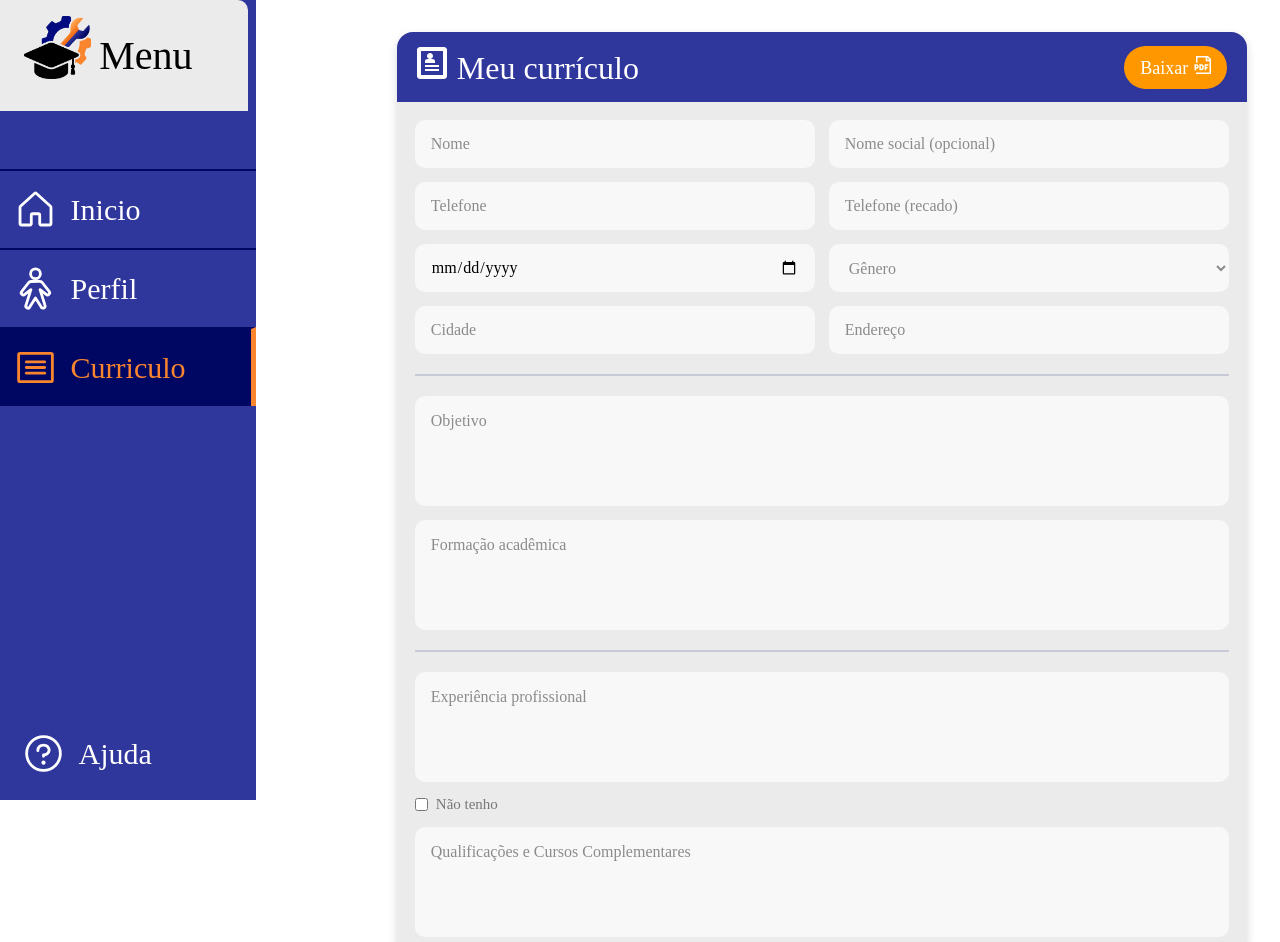
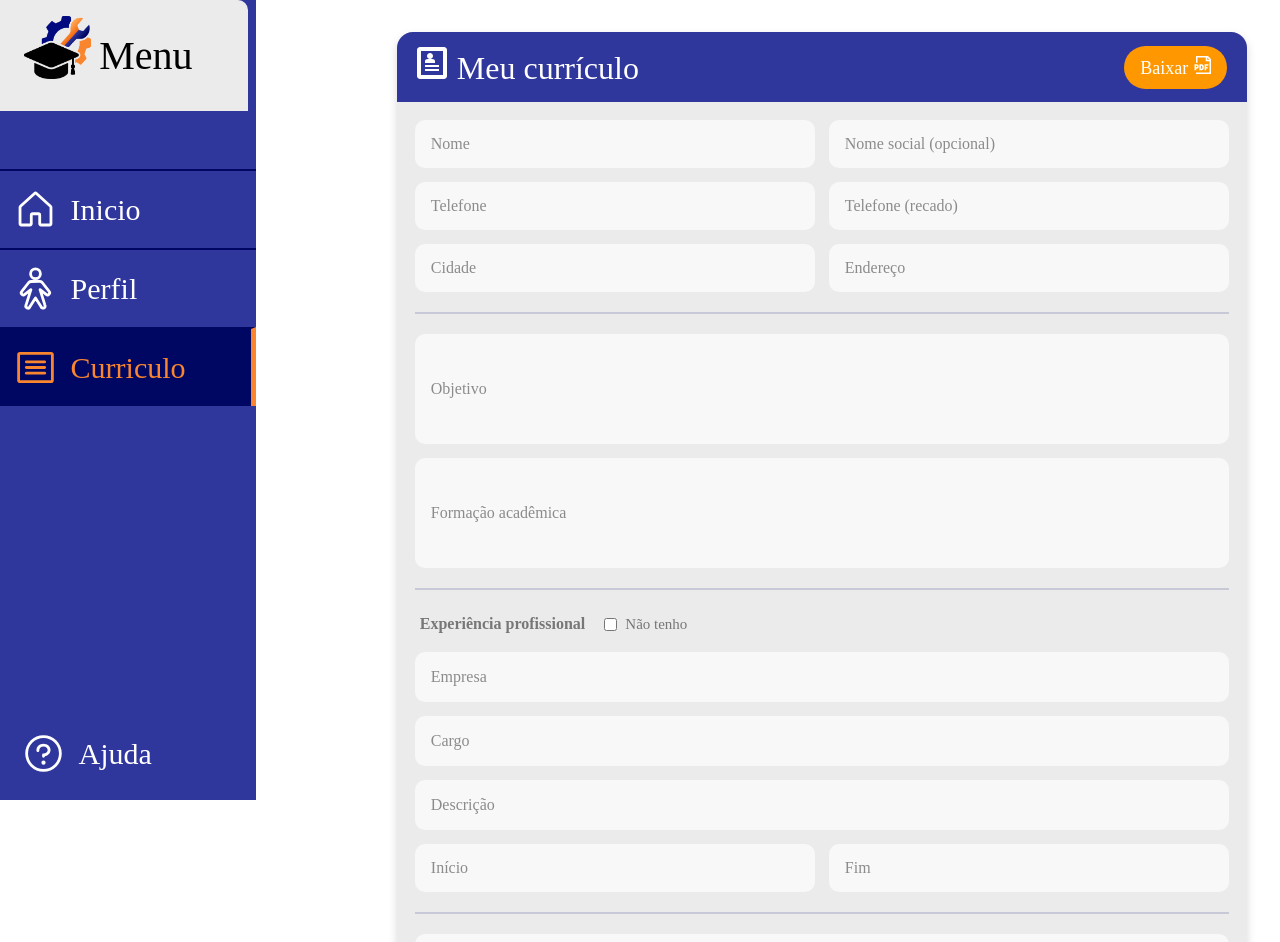
Before and after one commit to marinaluizaaraujo/C-Educa, a React (Vite) app: page /aluno/curriculo in a window 1280 px wide. Shown: the top 942 px of the page. Built offline with nearby package versions, Linux system fonts and the light colour scheme; a web font is replaced by a local one.

Commit message:
atualização de campos do formulario

```diff
--- a/src/pages/Aluno/Curriculo/index.tsx
+++ b/src/pages/Aluno/Curriculo/index.tsx
@@ -7,10 +7,11 @@ import {
     FormContainer,
     Row,
     Input,
-    Select,
     Linha,
     TextArea,
     CheckboxContainer,
+    TextLongo,
+    TituloExp,
 } from "./styles";
 import { GrDocumentPdf } from "react-icons/gr";
 import { ImProfile } from "react-icons/im";
@@ -40,36 +41,35 @@ export function Curriculo(){
                 </Row>
 
                 <Row>
-                    <Input type="date" />
-
-                    <Select>
-                        <option>Gênero</option>
-                        <option>Masculino</option>
-                        <option>Feminino</option>
-                        <option>Outro</option>
-                    </Select>
-                </Row>
-
-                <Row>
                     <Input type="text" placeholder="Cidade" />
                     <Input type="text" placeholder="Endereço" />
                 </Row>
 
                 <Linha />
 
-                <TextArea placeholder="Objetivo" />
+                <TextArea type="text" placeholder="Objetivo" />
 
-                <TextArea placeholder="Formação acadêmica" />
+                <TextArea type="text" placeholder="Formação acadêmica" />
 
                 <Linha />
 
-                <TextArea placeholder="Experiência profissional" />
-                <CheckboxContainer>
-                    <input type="checkbox" />
-                    Não tenho
-                </CheckboxContainer>
+                <Row>
+                    <TituloExp>Experiência profissional</TituloExp>
+                    <CheckboxContainer>
+                        <input type="checkbox" /> Não tenho
+                    </CheckboxContainer>
+                </Row>
+                <TextLongo type="text" placeholder="Empresa"/>
+                <TextLongo type="text" placeholder="Cargo"/>
+                <TextLongo type="text" placeholder="Descrição"/>
+                <Row>
+                    <Input type="text" placeholder="Início"/>
+                    <Input type="text" placeholder="Fim"/>
+                </Row>
 
-                <TextArea placeholder="Qualificações e Cursos Complementares" />
+                <Linha />
+
+                <TextArea type="text" placeholder="Qualificações e Cursos Complementares" />
             </FormContainer>
         </Container>
     );
--- a/src/pages/Aluno/Curriculo/styles.ts
+++ b/src/pages/Aluno/Curriculo/styles.ts
@@ -104,15 +104,24 @@ export const Input = styled.input`
   }
 `;
 
-export const Select = styled.select`
-  flex: 1;
+export const Linha = styled.hr`
+  border: 1px solid ${({ theme }) => theme.colors.linha};
 
-  height: 48px;
+  opacity: 0.15;
+
+  margin: 6px 0;
+`;
+
+export const TextArea = styled.input`
+  width: 100%;
+  height: 110px;
 
   border: none;
   border-radius: 10px;
 
-  padding: 0 16px;
+  padding: 16px;
+
+  resize: none;
 
   background-color: #f8f8f8;
 
@@ -121,20 +130,14 @@ export const Select = styled.select`
 
   outline: none;
 
-  color: #8b8b8b;
+  &::placeholder {
+    color: #8b8b8b;
+  }
 `;
 
-export const Linha = styled.hr`
-  border: 1px solid ${({ theme }) => theme.colors.linha};
-
-  opacity: 0.15;
-
-  margin: 6px 0;
-`;
-
-export const TextArea = styled.textarea`
+export const TextLongo = styled.input`
   width: 100%;
-  height: 110px;
+  height: 50px;
 
   border: none;
   border-radius: 10px;
@@ -166,3 +169,8 @@ export const CheckboxContainer = styled.label`
 
   color: #777;
 `;
+
+export const TituloExp = styled.h4`
+  color: #777;
+  padding: 5px;
+`;
```
